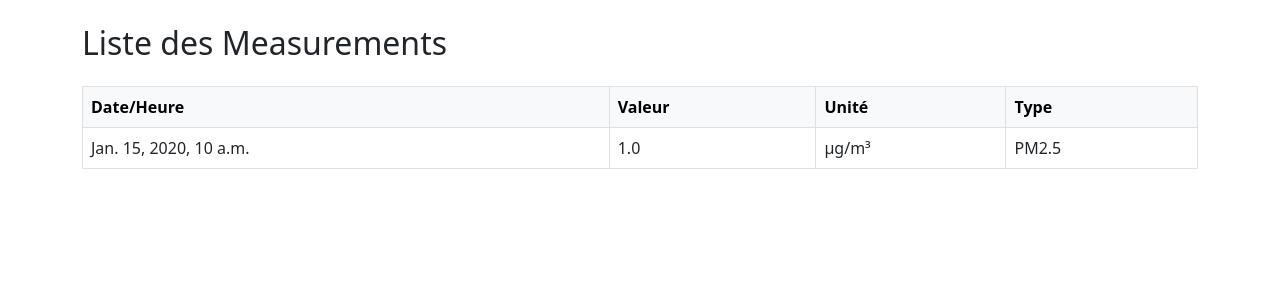
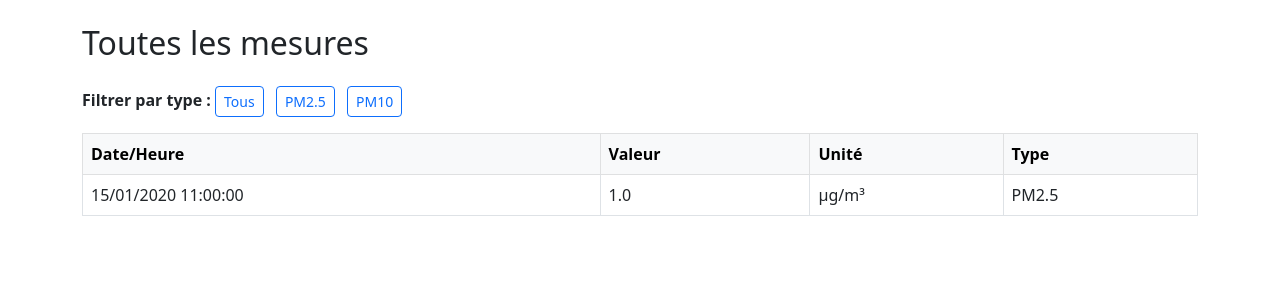
Before and after one commit to GeoffreyRe/fine-particles-management, a Django app: page /measurements/ in a window 1280 px wide. Shown: the top 300 px of the page. Run offline with Django 5.2, Linux system fonts and the light colour scheme; data comes from the database, SQL or seed files in the repository; tables that the repository leaves empty hold one stand-in row (values such as "Sample post").

Commit message:
list view improvement

```diff
--- a/app/fineparticlesmanagement/fine_particles/templates/fine_particles/measurement_list.html
+++ b/app/fineparticlesmanagement/fine_particles/templates/fine_particles/measurement_list.html
@@ -7,7 +7,23 @@
 </head>
 <body>
 <div class="container mt-4">
-    <h2 class="mb-4">Liste des Measurements</h2>
+    <h2 class="mb-4">
+        {% if filter_type %}
+            Mesures de type : {{ filter_type }}
+        {% else %}
+            Toutes les mesures
+        {% endif %}
+    </h2>
+
+    <div class="mb-3">
+        <strong>Filtrer par type :</strong>
+        <a href="{% url 'measurement_list' %}" class="btn btn-outline-primary btn-sm me-2">Tous</a>
+        {% for t in types %}
+            <a href="{% url 'measurement_by_type' t.name %}" class="btn btn-outline-primary btn-sm me-2">
+                {{ t.name }}
+            </a>
+        {% endfor %}
+    </div>
     <table class="table table-hover table-bordered">
         <thead class="table-light">
             <tr>
@@ -20,7 +36,7 @@
         <tbody>
         {% for m in measurements %}
             <tr>
-                <td>{{ m.time }}</td>
+                <td>{{ m.time|date:"d/m/Y H:i:s" }}</td>
                 <td>{{ m.value }}</td>
                 <td>{{ m.unit.name }}</td>
                 <td>{{ m.type.name }}</td>
--- a/app/fineparticlesmanagement/fine_particles/urls.py
+++ b/app/fineparticlesmanagement/fine_particles/urls.py
@@ -1,6 +1,7 @@
 from django.urls import path
-from .views import MeasurementListView
+from .views import MeasurementListView, MeasurementByTypeListView
 
 urlpatterns = [
     path('', MeasurementListView.as_view(), name='measurement_list'),
+    path('type/<str:type_name>/', MeasurementByTypeListView.as_view(), name='measurement_by_type'),
 ]
--- a/app/fineparticlesmanagement/fine_particles/views.py
+++ b/app/fineparticlesmanagement/fine_particles/views.py
@@ -1,7 +1,28 @@
 from django.views.generic import ListView
-from .models import Measurement
+from .models import Measurement, MeasurementType
 
 class MeasurementListView(ListView):
     model = Measurement
     template_name = 'fine_particles/measurement_list.html'
     context_object_name = 'measurements'
+
+    def get_context_data(self, **kwargs):
+        context = super().get_context_data(**kwargs)
+        context['types'] = MeasurementType.objects.all()
+        return context
+
+
+class MeasurementByTypeListView(ListView):
+    model = Measurement
+    template_name = 'fine_particles/measurement_list.html'
+    context_object_name = 'measurements'
+
+    def get_queryset(self):
+        type_name = self.kwargs['type_name']
+        return Measurement.objects.select_related('unit', 'type').filter(type__name=type_name)
+
+    def get_context_data(self, **kwargs):
+        context = super().get_context_data(**kwargs)
+        context['filter_type'] = self.kwargs['type_name']
+        context['types'] = MeasurementType.objects.all()
+        return context
--- a/app/fineparticlesmanagement/fineparticlesmanagement/settings.py
+++ b/app/fineparticlesmanagement/fineparticlesmanagement/settings.py
@@ -111,7 +111,7 @@ AUTH_PASSWORD_VALIDATORS = [
 
 LANGUAGE_CODE = 'en-us'
 
-TIME_ZONE = 'UTC'
+TIME_ZONE = 'Europe/Paris'
 
 USE_I18N = True
 
```
